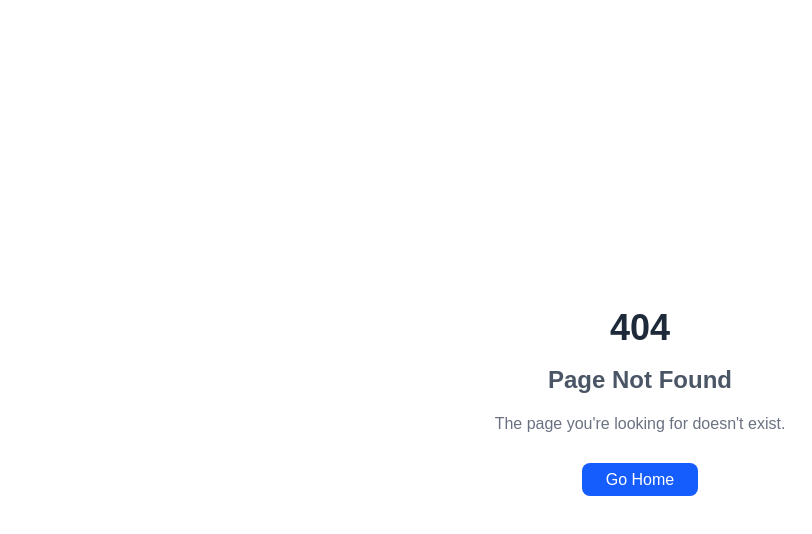
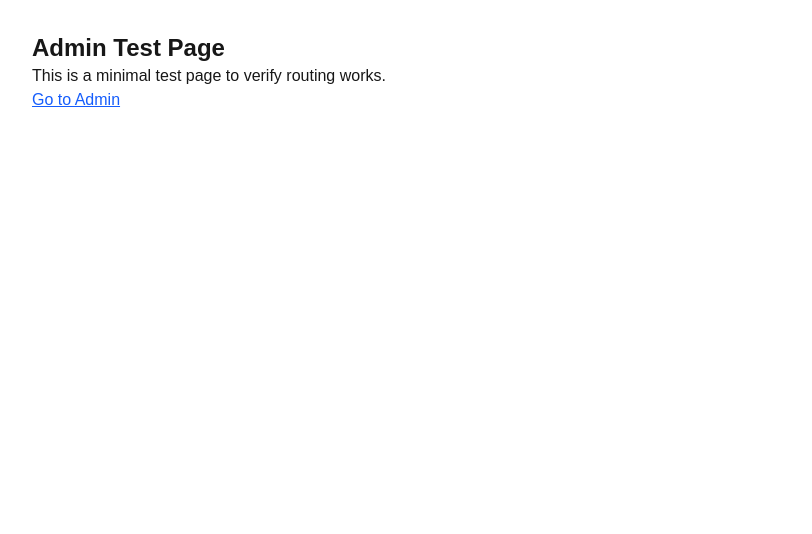
Before and after one commit to mcharnot54/Engage_X, a Next.js app: page /admin-test in a window 1280 px wide. Before the commit this address had no page. Shown: the top 534 px of the page, without its empty margins (0-812 px from the left). Built offline with nearby package versions, Linux system fonts and the light colour scheme.

Commit message:
Create a minimal admin test page
cgen-61c704dad8eb475090ba0fdee71ba1d6

```diff
--- /dev/null
+++ b/src/app/admin-test/page.tsx
@@ -0,0 +1,13 @@
+"use client";
+
+export default function AdminTestPage() {
+  return (
+    <div className="p-8">
+      <h1 className="text-2xl font-bold">Admin Test Page</h1>
+      <p>This is a minimal test page to verify routing works.</p>
+      <a href="/admin" className="text-blue-600 underline">
+        Go to Admin
+      </a>
+    </div>
+  );
+}
```
